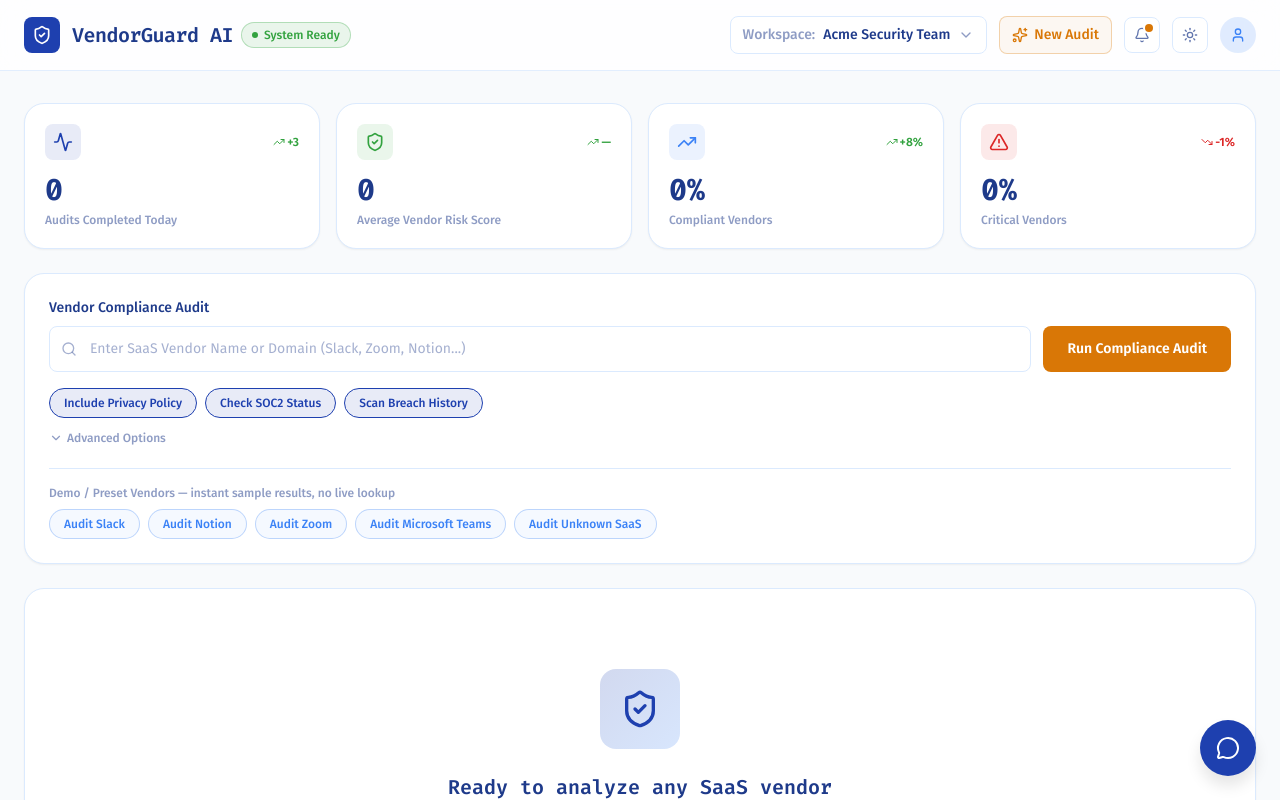
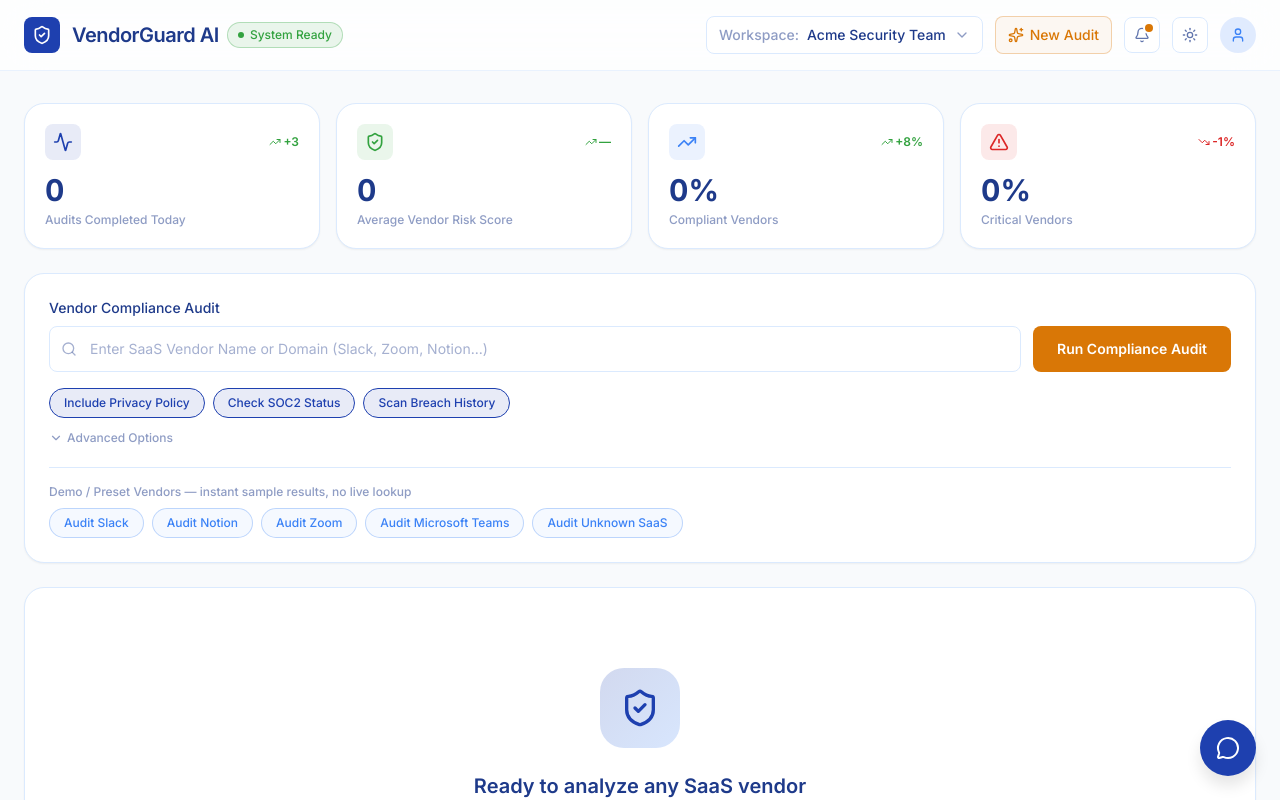
Before and after one commit to Srijan1606/vendorguard-ai, a React (Vite) app: page / in a window 1280 px wide. Shown: the top 800 px of the page. Built offline with nearby package versions, Linux system fonts and the light colour scheme.

Commit message:
conductor-sync-2026-08-08--12-25-58

```diff
--- a/src/index.css
+++ b/src/index.css
@@ -1,9 +1,12 @@
-@import url('https://fonts.googleapis.com/css2?family=Fira+Code:wght@400;500;600;700&family=Fira+Sans:wght@300;400;500;600;700&display=swap');
+@import url('https://fonts.googleapis.com/css2?family=Inter:wght@300;400;500;600;700;800;900&family=JetBrains+Mono:wght@400;500;600;700&display=swap');
 @import "tailwindcss";
 
 @theme {
-  --font-sans: "Fira Sans", ui-sans-serif, system-ui, -apple-system, sans-serif;
-  --font-heading: "Fira Code", ui-sans-serif, system-ui, -apple-system, sans-serif;
+  --font-sans: "Inter", ui-sans-serif, system-ui, -apple-system, sans-serif;
+  --font-mono: "JetBrains Mono", "Fira Code", ui-monospace, monospace;
+  --font-heading: "Inter", ui-sans-serif, system-ui, -apple-system, sans-serif;
+
+  /* ── Core palette ── */
   --color-primary: oklch(0.4244 0.1809 265.64);
   --color-on-primary: oklch(1.0 0 0);
   --color-secondary: oklch(0.6231 0.188 259.81);
@@ -22,30 +25,36 @@
      lift off the page in both themes. Replaces hardcoded bg-white. */
   --color-surface: oklch(1 0 0);
 
-  /* Card border-radius token: 20px, applied globally via the rounded-xl
-     utility used on every card-like surface in this project. */
+  /* Glow tokens (used via box-shadow for hover effects) */
+  --color-glow-blue: oklch(0.5 0.18 258 / 0.3);
+  --color-glow-violet: oklch(0.52 0.22 280 / 0.25);
+  --color-glow-accent: oklch(0.68 0.16 45 / 0.2);
+
+  /* Card border-radius token */
   --radius-xl: 1.25rem;
+  --radius-2xl: 1.5rem;
 
-  /* Shadow tokens — reused by Tailwind's shadow-sm/md/lg/xl utilities. */
+  /* Shadow tokens */
   --shadow-sm: 0 1px 2px oklch(0 0 0 / 0.05);
   --shadow-md: 0 4px 6px oklch(0 0 0 / 0.1);
   --shadow-lg: 0 10px 15px oklch(0 0 0 / 0.1);
   --shadow-xl: 0 20px 25px oklch(0 0 0 / 0.15);
 }
 
-/* Dark theme — activated by adding class="dark" to <html> (see ThemeToggle).
-   Only neutrals + primary are overridden; brand/status colors (secondary,
-   accent, destructive, success, warning) already read clearly on dark
-   surfaces and stay consistent across themes. */
+/* ── Dark theme ── */
 .dark {
-  --color-background: oklch(0.19 0.028 265);
+  --color-background: oklch(0.13 0.02 260);
   --color-foreground: oklch(0.93 0.014 250);
-  --color-surface: oklch(0.24 0.032 265);
-  --color-muted: oklch(0.29 0.036 265);
-  --color-border: oklch(0.34 0.04 265);
-  --color-primary: oklch(0.7 0.15 265);
-  --color-on-primary: oklch(0.16 0.03 265);
-  --color-ring: oklch(0.7 0.15 265);
+  --color-surface: oklch(0.17 0.02 262);
+  --color-muted: oklch(0.21 0.025 263);
+  --color-border: oklch(0.26 0.03 264);
+  --color-primary: oklch(0.68 0.18 255);
+  --color-on-primary: oklch(0.12 0.025 260);
+  --color-ring: oklch(0.68 0.18 255);
+
+  --color-glow-blue: oklch(0.58 0.2 255 / 0.35);
+  --color-glow-violet: oklch(0.52 0.24 280 / 0.3);
+  --color-glow-accent: oklch(0.7 0.16 50 / 0.25);
 
   --shadow-sm: 0 1px 2px oklch(0 0 0 / 0.35);
   --shadow-md: 0 4px 6px oklch(0 0 0 / 0.4);
@@ -53,6 +62,7 @@
   --shadow-xl: 0 20px 25px oklch(0 0 0 / 0.5);
 }
 
+/* ── Reduced motion ── */
 @media (prefers-reduced-motion: reduce) {
   *, *::before, *::after {
     animation-duration: 0.01ms !important;
@@ -62,17 +72,190 @@
   }
 }
 
+/* ── Body ── */
 body {
   background-color: var(--color-background);
   color: var(--color-foreground);
-  transition: background-color 200ms ease, color 200ms ease;
+  transition: background-color 300ms ease, color 300ms ease;
 }
 
-/* Glassmorphism accent for elevated chrome — sticky header, dropdown
-   menus/panels, modals. Translucent surface + blur + soft border. */
+/*
+ * Dark-mode radial gradient background — deep cyber-enterprise backdrop
+ * fading from dark navy at center to near-black at edges.
+ */
+.dark body {
+  background:
+    radial-gradient(ellipse 80% 60% at 50% 20%, oklch(0.18 0.03 255 / 0.65), transparent 70%),
+    radial-gradient(ellipse 40% 50% at 20% 70%, oklch(0.16 0.04 270 / 0.3), transparent 60%),
+    radial-gradient(ellipse 35% 45% at 80% 60%, oklch(0.15 0.03 245 / 0.25), transparent 60%),
+    var(--color-background);
+}
+
+/* ── Glassmorphism ── */
 .glass-surface {
-  background-color: color-mix(in oklch, var(--color-surface) 78%, transparent);
-  backdrop-filter: blur(16px);
-  -webkit-backdrop-filter: blur(16px);
-  border-color: color-mix(in oklch, var(--color-border) 80%, transparent);
+  background-color: color-mix(in oklch, var(--color-surface) 75%, transparent);
+  backdrop-filter: blur(20px);
+  -webkit-backdrop-filter: blur(20px);
+  border-color: color-mix(in oklch, var(--color-border) 60%, transparent);
 }
+
+/* Glass with subtle top/left highlight border for premium 3D edge effect */
+.glass-premium {
+  background-color: color-mix(in oklch, var(--color-surface) 72%, transparent);
+  backdrop-filter: blur(20px);
+  -webkit-backdrop-filter: blur(20px);
+  border: 1px solid color-mix(in oklch, var(--color-border) 50%, transparent);
+  border-top-color: color-mix(in oklch, oklch(1 0 0) 10%, transparent);
+  border-left-color: color-mix(in oklch, oklch(1 0 0) 6%, transparent);
+}
+
+/* ── Accent glow on hover for interactive cards ── */
+.glow-hover {
+  transition: box-shadow 300ms ease, transform 250ms ease, border-color 300ms ease;
+}
+.glow-hover:hover {
+  box-shadow:
+    0 0 20px -2px var(--color-glow-blue),
+    0 8px 30px -5px oklch(0 0 0 / 0.12);
+  border-color: color-mix(in oklch, var(--color-primary) 35%, var(--color-border)) !important;
+  transform: translateY(-2px);
+}
+.dark .glow-hover:hover {
+  box-shadow:
+    0 0 30px -4px var(--color-glow-blue),
+    0 12px 40px -8px oklch(0 0 0 / 0.5);
+}
+
+/* Violet glow variant */
+.glow-hover-violet:hover {
+  box-shadow:
+    0 0 20px -2px var(--color-glow-violet),
+    0 8px 30px -5px oklch(0 0 0 / 0.12);
+  border-color: color-mix(in oklch, oklch(0.55 0.24 280) 30%, var(--color-border)) !important;
+}
+.dark .glow-hover-violet:hover {
+  box-shadow:
+    0 0 30px -4px var(--color-glow-violet),
+    0 12px 40px -8px oklch(0 0 0 / 0.5);
+}
+
+/* ── Shimmer sweep animation ── */
+@keyframes shimmer-sweep {
+  0%   { transform: translateX(-100%) skewX(-15deg); }
+  100% { transform: translateX(300%) skewX(-15deg); }
+}
+.shimmer {
+  position: relative;
+  overflow: hidden;
+}
+.shimmer::after {
+  content: "";
+  position: absolute;
+  inset: 0;
+  background: linear-gradient(
+    105deg,
+    transparent 30%,
+    oklch(1 0 0 / 0.08) 45%,
+    oklch(1 0 0 / 0.18) 50%,
+    oklch(1 0 0 / 0.08) 55%,
+    transparent 70%
+  );
+  animation: shimmer-sweep 2.8s ease-in-out infinite;
+  pointer-events: none;
+}
+.dark .shimmer::after {
+  background: linear-gradient(
+    105deg,
+    transparent 30%,
+    oklch(1 0 0 / 0.04) 45%,
+    oklch(1 0 0 / 0.1) 50%,
+    oklch(1 0 0 / 0.04) 55%,
+    transparent 70%
+  );
+}
+
+/* ── Staggered entrance animation ── */
+@keyframes fade-up {
+  from {
+    opacity: 0;
+    transform: translateY(16px) scale(0.985);
+  }
+  to {
+    opacity: 1;
+    transform: translateY(0) scale(1);
+  }
+}
+.animate-staggered {
+  opacity: 0;
+  animation: fade-up 0.55s cubic-bezier(0.16, 1, 0.3, 1) forwards;
+}
+.stagger-1  { animation-delay: 0.05s; }
+.stagger-2  { animation-delay: 0.1s; }
+.stagger-3  { animation-delay: 0.15s; }
+.stagger-4  { animation-delay: 0.2s; }
+.stagger-5  { animation-delay: 0.25s; }
+.stagger-6  { animation-delay: 0.3s; }
+.stagger-7  { animation-delay: 0.35s; }
+.stagger-8  { animation-delay: 0.4s; }
+.stagger-9  { animation-delay: 0.45s; }
+.stagger-10 { animation-delay: 0.5s; }
+
+/* ── Typewriter cursor ── */
+@keyframes blink-cursor {
+  0%, 100% { opacity: 1; }
+  50%      { opacity: 0; }
+}
+.cursor-blink::after {
+  content: "▍";
+  animation: blink-cursor 0.9s step-end infinite;
+  color: var(--color-primary);
+  font-weight: 400;
+  margin-left: 1px;
+}
+
+/* ── Confidence pulser (heartbeat) ── */
+@keyframes confidence-pulse {
+  0%, 100% {
+    box-shadow: 0 0 0 0 var(--pulse-color, oklch(0.6 0.19 150 / 0.6));
+    transform: scale(1);
+  }
+  50% {
+    box-shadow: 0 0 0 6px var(--pulse-color, oklch(0.6 0.19 150 / 0));
+    transform: scale(1.15);
+  }
+}
+.pulse-dot {
+  animation: confidence-pulse 2s ease-in-out infinite;
+}
+
+/* ── Terminal-style log ── */
+.terminal-log {
+  background: oklch(0.1 0.01 260);
+  color: oklch(0.85 0.02 160);
+  font-family: var(--font-mono);
+  border: 1px solid oklch(0.25 0.02 260);
+  box-shadow: inset 0 0 30px oklch(0 0 0 / 0.4);
+}
+.dark .terminal-log {
+  background: oklch(0.08 0.01 258);
+  border-color: oklch(0.22 0.02 260);
+}
+
+/* ── Evidence keyword highlight ── */
+.keyword-highlight {
+  background: color-mix(in oklch, var(--color-primary) 15%, transparent);
+  border-radius: 3px;
+  padding: 0 2px;
+  font-weight: 600;
+}
+
+/* ── Scrollbar styling ── */
+::-webkit-scrollbar { width: 6px; height: 6px; }
+::-webkit-scrollbar-track { background: transparent; }
+::-webkit-scrollbar-thumb {
+  background: var(--color-border);
+  border-radius: 3px;
+}
+::-webkit-scrollbar-thumb:hover {
+  background: color-mix(in oklch, var(--color-foreground) 30%, transparent);
+}
```
